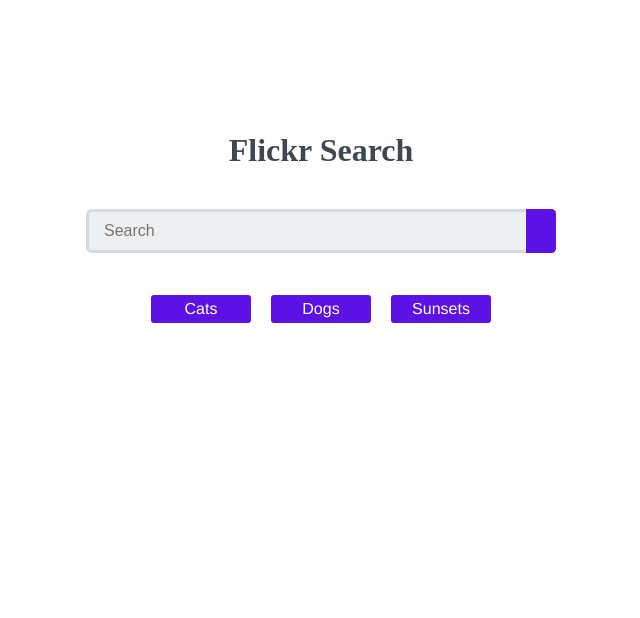
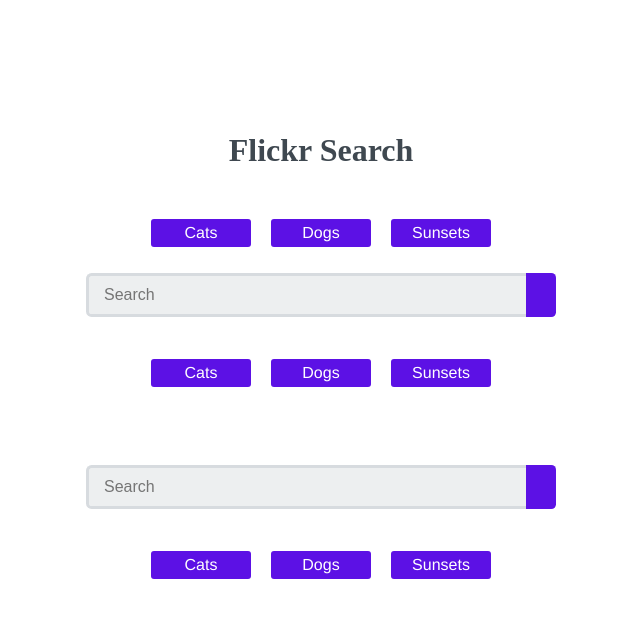
Before and after one commit to CN45/Tech-Degree-Project-11, a React (Create React App) app in the folder react_image_gallery_v1/gallery/: page / in a window 1280 px wide. Shown: the top 618 px of the page, without its empty margins (319-959 px from the left). Built offline with nearby package versions, Linux system fonts and the light colour scheme.

Commit message:
fixed header

```diff
--- a/react_image_gallery_v1/gallery/src/Header.js
+++ b/react_image_gallery_v1/gallery/src/Header.js
@@ -1,11 +1,15 @@
 
 import React, { Component } from "react";
+import Nav from './Nav';
+import SearchForm from './SearchForm';
+
 class Header extends Component {
   render() {
     return (
       <div className="container">
         <h2>Flickr Search</h2>
-
+          <Nav />
+          <SearchForm />
       </div>
     );
   }
```
